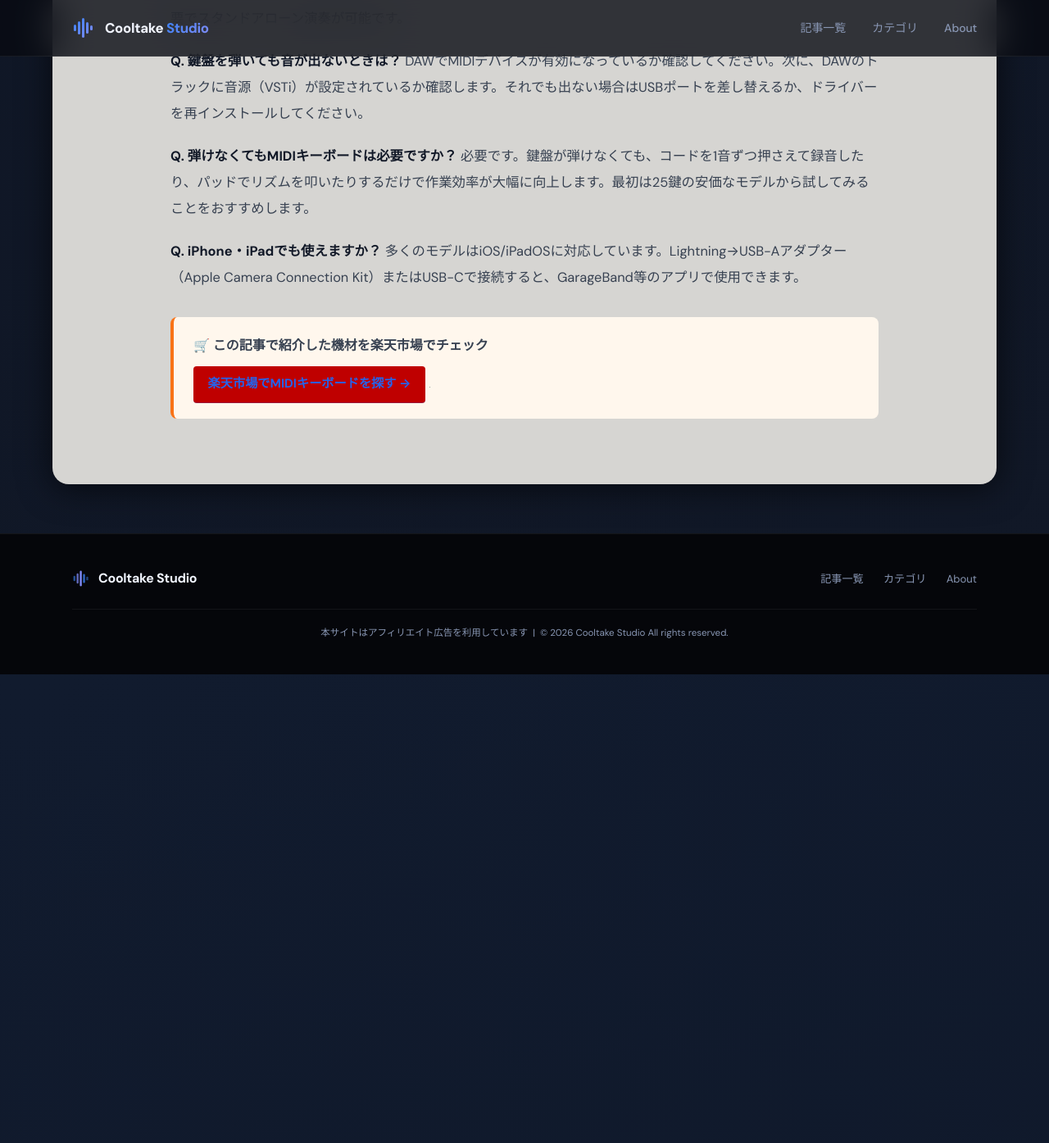
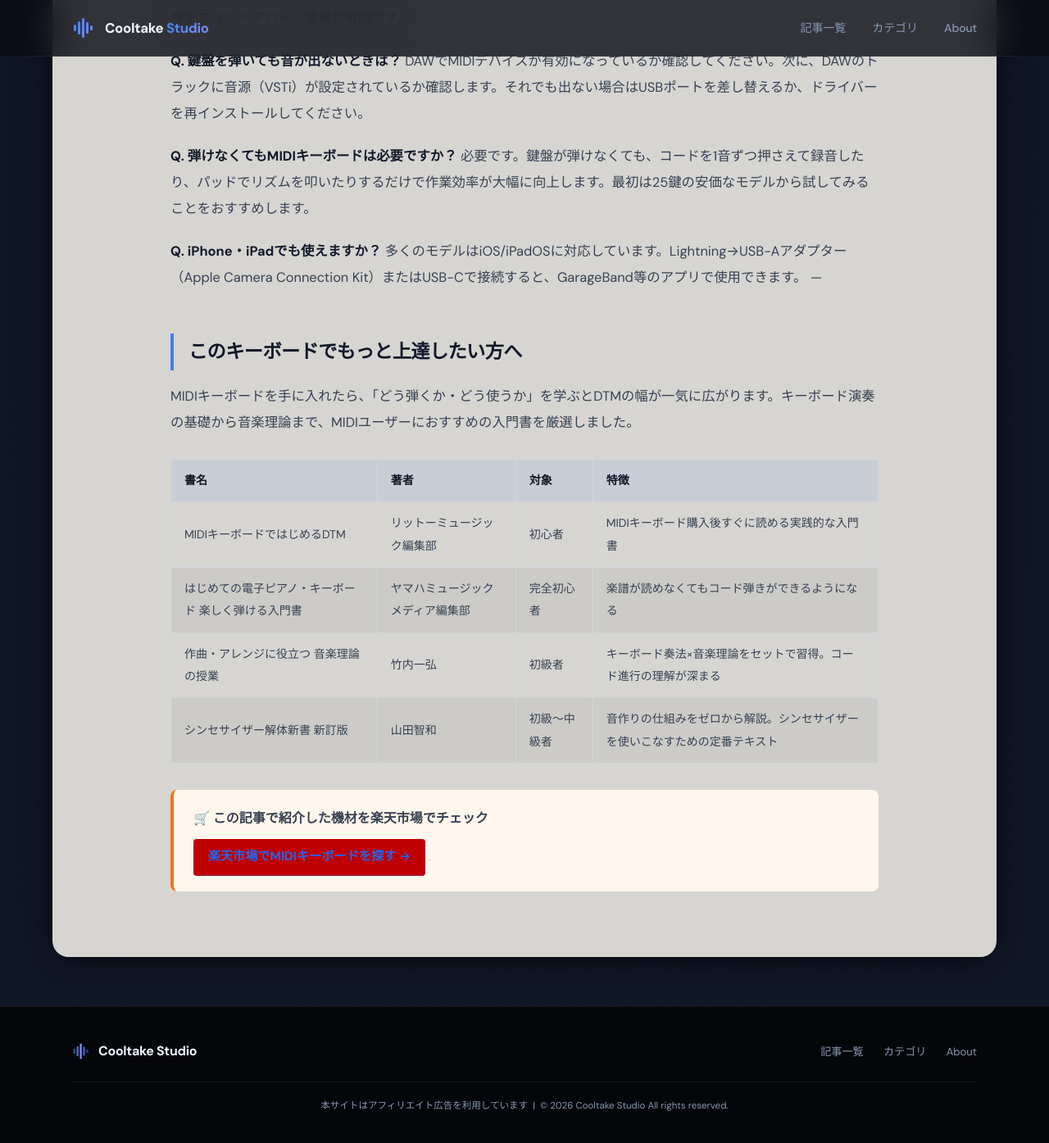
Before and after one commit to cooltake/cooltake.github.io, a Jekyll site: the page built from _posts/2026-05-12-midi-keyboard-guide.md, in a window 1280 px wide and 1400 px high, scrolled down 6461 px. Shown: the top 1395 px of the window at 82% size. Built offline with Jekyll 4.4.1, drawn with Linux system fonts in a browser that asks for light colours; some web fonts are replaced; before the commit the page ends 7284 px from its top, so only the background shows below that.

Commit message:
content: add instructional books section to midi-keyboard-guide

```diff
--- a/_posts/2026-05-12-midi-keyboard-guide.md
+++ b/_posts/2026-05-12-midi-keyboard-guide.md
@@ -170,6 +170,21 @@ DAWでMIDIデバイスが有効になっているか確認してください。
 
 **Q. iPhone・iPadでも使えますか？**
 多くのモデルはiOS/iPadOSに対応しています。Lightning→USB-Aアダプター（Apple Camera Connection Kit）またはUSB-Cで接続すると、GarageBand等のアプリで使用できます。
+---
+
+## このキーボードでもっと上達したい方へ
+
+MIDIキーボードを手に入れたら、「どう弾くか・どう使うか」を学ぶとDTMの幅が一気に広がります。キーボード演奏の基礎から音楽理論まで、MIDIユーザーにおすすめの入門書を厳選しました。
+
+| 書名 | 著者 | 対象 | 特徴 |
+|------|------|------|------|
+| MIDIキーボードではじめるDTM | リットーミュージック編集部 | 初心者 | MIDIキーボード購入後すぐに読める実践的な入門書 |
+| はじめての電子ピアノ・キーボード 楽しく弾ける入門書 | ヤマハミュージックメディア編集部 | 完全初心者 | 楽譜が読めなくてもコード弾きができるようになる |
+| 作曲・アレンジに役立つ 音楽理論の授業 | 竹内一弘 | 初級者 | キーボード奏法×音楽理論をセットで習得。コード進行の理解が深まる |
+| シンセサイザー解体新書 新訂版 | 山田智和 | 初級〜中級者 | 音作りの仕組みをゼロから解説。シンセサイザーを使いこなすための定番テキスト |
+
+<!-- AFFILIATE_PLACEHOLDER: Amazon教則本リンク（もしもアフィリエイト Amazon審査通過後に設置予定 site_id=672391） -->
+
 <div style="margin:2rem 0;padding:1.2rem 1.5rem;background:#fff7ed;border-left:4px solid #f97316;border-radius:8px;">
 <p style="margin:0 0 .6rem;font-weight:bold;font-size:1rem;">&#x1F6D2; この記事で紹介した機材を楽天市場でチェック</p>
 <a href="//af.moshimo.com/af/c/click?a_id=5565352&amp;p_id=54&amp;pc_id=54&amp;pl_id=616&amp;url=https%3A%2F%2Fsearch.rakuten.co.jp%2Fsearch%2Fmall%2FMIDI%25E3%2582%25AD%25E3%2583%25BC%25E3%2583%259C%25E3%2583%25BC%25E3%2583%2589%2F" rel="nofollow" referrerpolicy="no-referrer-when-downgrade" style="display:inline-block;background:#bf0000;color:#fff;padding:.45rem 1.1rem;border-radius:4px;text-decoration:none;font-weight:bold;font-size:.95rem;">楽天市場でMIDIキーボードを探す →</a>
```
